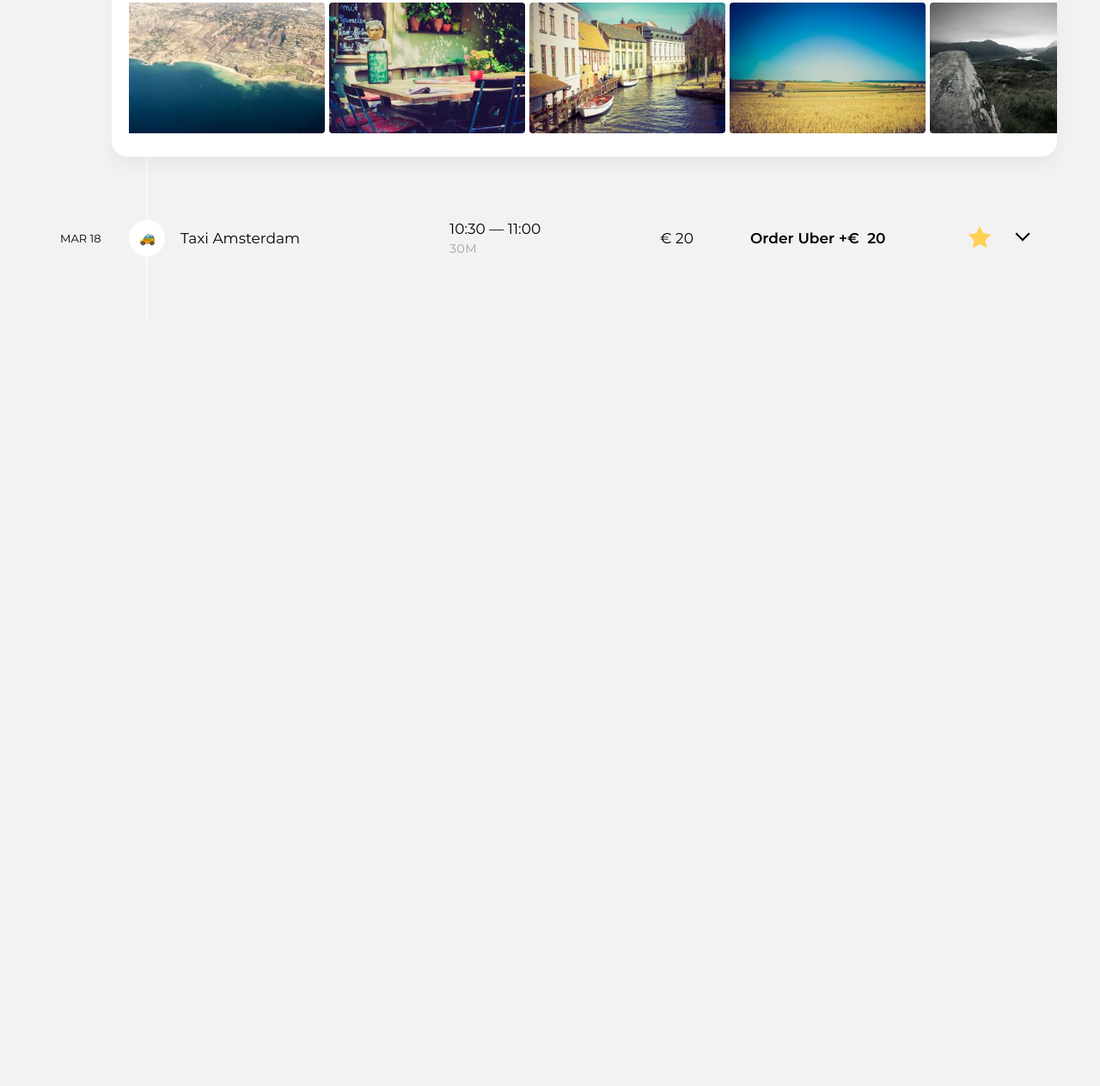
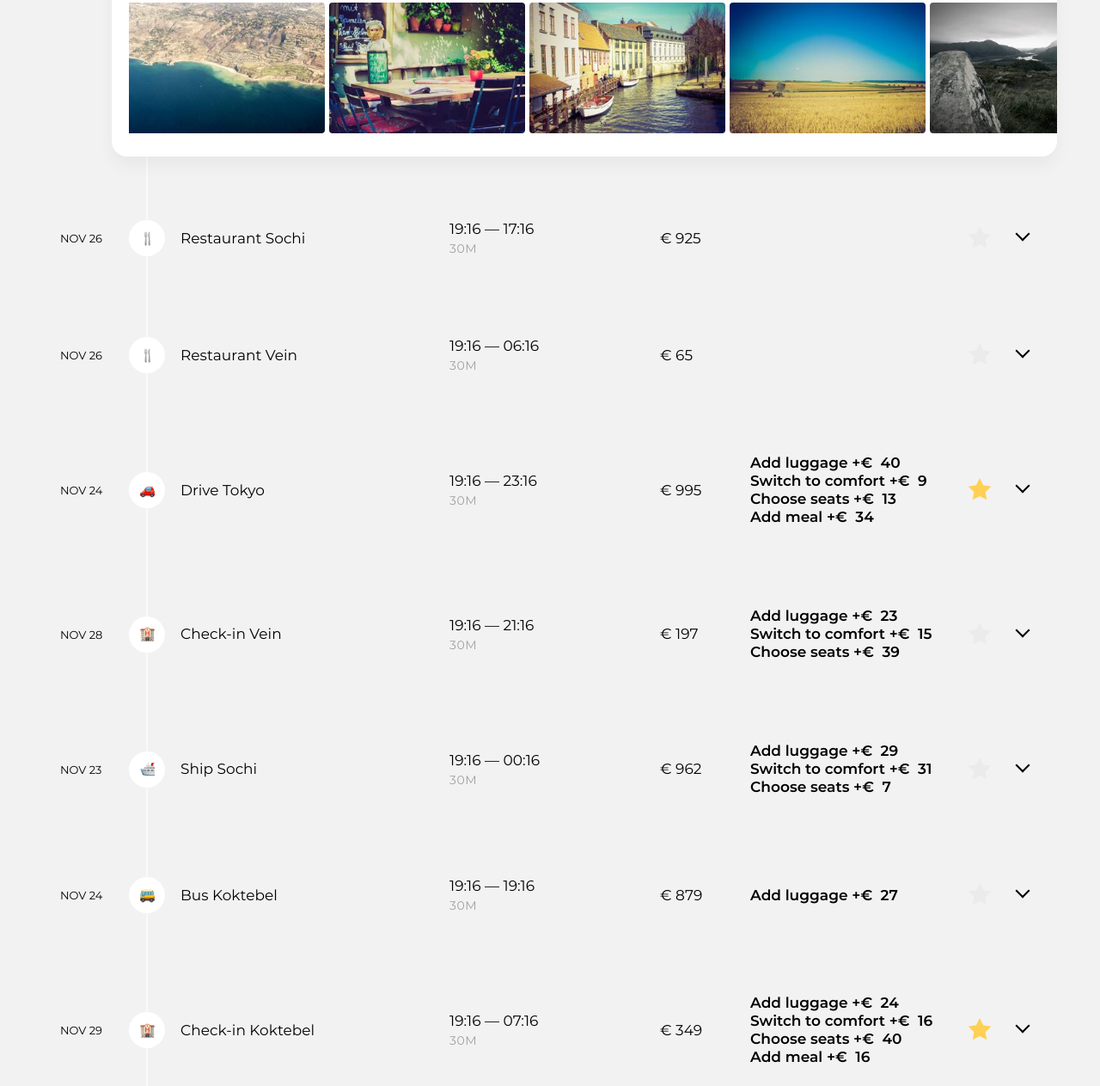
Before and after one commit to Danil2005st/324297-big-trip-13, a website built with webpack: page public/index.html in a window 1280 px wide. Shown: the part 1088-2351 px from the top of the page at 86% size. Before the commit the page ends 1460 px from the top, so only its background shows below. Built offline with nearby package versions, Linux system fonts and the light colour scheme.

Commit message:
Добавил точки маршрута

```diff
--- a/public/index.html
+++ b/public/index.html
@@ -6,7 +6,7 @@
 
     <title>Big Trip</title>
 
-    <link rel="stylesheet" href="/css/style.css">
+    <link rel="stylesheet" href="./css/style.css">
   </head>
 
   <body class="page-body">
--- /dev/null
+++ b/src/const.js
@@ -0,0 +1,4 @@
+export const POINT_TYPES = [`Taxi`, `Bus`, `Train`, `Ship`, `Transport`, `Drive`, `Flight`, `Check-in`, `Sightseeing`, `Restaurant`];
+export const CITIES = [`Paris`, `Vein`, `Amsterdam`, `Sochi`, `Koktebel`, `Prague`, `Tokyo`, `Mexico City`];
+export const DESTINATIONS = `Lorem ipsum dolor sit amet, consectetur adipiscing elit. Cras aliquet varius magna, non porta ligula feugiat eget. Fusce tristique felis at fermentum pharetra. Aliquam id orci ut lectus varius viverra. Nullam nunc ex, convallis sed finibus eget, sollicitudin eget ante. Phasellus eros mauris, condimentum sed nibh vitae, sodales efficitur ipsum. Sed blandit, eros vel aliquam faucibus, purus ex euismod diam, eu luctus nunc ante ut dui. Sed sed nisi sed augue convallis suscipit in sed felis. Aliquam erat volutpat. Nunc fermentum tortor ac porta dapibus. In rutrum ac purus sit amet tempus.`;
+export const PHOTO_URL = `http://picsum.photos/248/152?r=${Math.random()}`;
--- a/src/main.js
+++ b/src/main.js
@@ -6,6 +6,9 @@ import {createSortTemplate} from "./view/sort.js";
 import {createEvent} from "./view/event.js";
 import {createEventEdit} from "./view/event-edit.js";
 import {createEventAdd} from "./view/event-add.js";
+import {generatePoint} from "./mock/waypoint.js";
+
+const waypoints = new Array(20).fill().map(generatePoint);
 
 const render = (container, template, place) => {
   container.insertAdjacentHTML(place, template);
@@ -31,4 +34,7 @@ render(siteContentEvents, `<ul class="trip-events__list"></ul>`, `beforeend`);
 const siteContentEventsList = siteMainElement.querySelector(`.trip-events__list`);
 render(siteContentEventsList, createEventEdit(), `beforeend`);
 render(siteContentEventsList, createEventAdd(), `beforeend`);
-render(siteContentEventsList, createEvent(), `beforeend`);
+
+for (const point of  waypoints) {
+  render(siteContentEventsList, createEvent(point), `beforeend`);
+};
--- /dev/null
+++ b/src/mock/waypoint.js
@@ -0,0 +1,89 @@
+import dayjs from "dayjs";
+import {POINT_TYPES, CITIES, DESTINATIONS, PHOTO_URL} from "../const.js";
+import {getRandomInteger} from "../utils.js";
+
+const generatePrice = () => getRandomInteger(0, 1000);
+
+const generateTypePoint = () => {
+  const randomIndex = getRandomInteger(0, POINT_TYPES.length - 1);
+
+  return POINT_TYPES[randomIndex];
+};
+
+const getRandomCity = () => {
+  const randomIndex = getRandomInteger(0, CITIES.length - 1);
+
+  return CITIES[randomIndex];
+};
+
+const offers = new Map();
+
+for (const type of POINT_TYPES) {
+  offers.set(type, {
+    'Add luggage': getRandomInteger(15, 40),
+    'Switch to comfort': getRandomInteger(7, 40),
+    'Choose seats': getRandomInteger(2, 40),
+    'Add meal': getRandomInteger(10, 40),
+    'Travel by train': getRandomInteger(5, 40),
+  });
+}
+
+const getOffers = (type) => {
+  const offerList = Object.entries(offers.get(type)).map(([name, price]) => {
+    return {
+      name,
+      price,
+    };
+  });
+  return offerList.slice(0, getRandomInteger(0, 5));
+};
+
+const getDestinations = () => {
+  const decription = DESTINATIONS.split(`. `);
+  const randomInteger = getRandomInteger(1, 5);
+
+  const str = [];
+  for (let i = randomInteger; i--;) {
+    str.push(decription[getRandomInteger(1, decription.length - 1)]);
+  }
+  return str.join(`. `);
+};
+
+const generateDestinations = () => {
+  const destinations = {
+    decription: getDestinations(),
+    photo: PHOTO_URL,
+  };
+
+  return destinations;
+};
+
+const generateTime = () => {
+  const daysGap = getRandomInteger(0, 7);
+  const hoursGap = getRandomInteger(1, 24);
+  const beginTime = dayjs().add(daysGap, `day`);
+  const endTime = beginTime.add(hoursGap, `hour`);
+
+  const times = {
+    begin: beginTime,
+    end: endTime,
+    difference: beginTime - endTime,
+  };
+
+  return times;
+};
+
+
+export const generatePoint = () => {
+
+
+  return {
+    type: generateTypePoint(),
+    city: getRandomCity(),
+    offers: getOffers(generateTypePoint()),
+    destinations: generateDestinations(),
+    time: generateTime(),
+    price: generatePrice(),
+    isFavorite: Boolean(getRandomInteger(0, 1)),
+  };
+};
--- /dev/null
+++ b/src/utils.js
@@ -0,0 +1,16 @@
+import dayjs from "dayjs";
+
+export const getRandomInteger = (a = 0, b = 1) => {
+  const lower = Math.ceil(Math.min(a, b));
+  const upper = Math.floor(Math.max(a, b));
+
+  return Math.floor(lower + Math.random() * (upper - lower + 1));
+};
+
+export const humanizePointStart = (dueDate) => {
+  return dayjs(dueDate).format(`MMM DD`);
+};
+
+export const humanizePointPeriod = (dueDate) => {
+  return dayjs(dueDate).format(`HH:mm`);
+};
--- a/src/view/event.js
+++ b/src/view/event.js
@@ -1,31 +1,51 @@
-export const createEvent = () =>
-  `<li class="trip-events__item">
+import {POINT_TYPES, CITIES, DESTINATIONS, PHOTO_URL} from "../const.js";
+import {humanizePointStart, humanizePointPeriod} from "../utils.js";
+import dayjs from "dayjs";
+
+
+const createOffers = (offers) => {
+
+  return offers.map(({name, price}) => `<li class="event__offer">
+          <span class="event__offer-title">${name}</span>
+          &plus;&euro;&nbsp;
+          <span class="event__offer-price">${price}</span>
+        </li>`).join(``);
+};
+
+export const createEvent = (point) => {
+  const {type, city, offers, destinations, time, price, isFavorite} = point;
+
+  const favoriteClassName = isFavorite
+    ? `event__favorite-btn event__favorite-btn--active`
+    : `event__favorite-btn`;
+
+
+
+  return `<li class="trip-events__item">
     <div class="event">
-      <time class="event__date" datetime="2019-03-18">MAR 18</time>
+      <time class="event__date" datetime="${dayjs(time.begin).format('YYYY-MM-DD')}">${humanizePointStart(time.begin)}</time>
       <div class="event__type">
-        <img class="event__type-icon" width="42" height="42" src="img/icons/taxi.png" alt="Event type icon">
+        <img class="event__type-icon" width="42" height="42" src="img/icons/${type.toLowerCase()}.png" alt="Event type icon">
       </div>
-      <h3 class="event__title">Taxi Amsterdam</h3>
+      <h3 class="event__title">${type} ${city}</h3>
       <div class="event__schedule">
         <p class="event__time">
-          <time class="event__start-time" datetime="2019-03-18T10:30">10:30</time>
+          <time class="event__start-time" datetime="${time.begin}">${humanizePointPeriod(time.begin)}</time>
           &mdash;
-          <time class="event__end-time" datetime="2019-03-18T11:00">11:00</time>
+          <time class="event__end-time" datetime="${time.end}">${humanizePointPeriod(time.end)}</time>
         </p>
         <p class="event__duration">30M</p>
       </div>
       <p class="event__price">
-        &euro;&nbsp;<span class="event__price-value">20</span>
+        &euro;&nbsp;<span class="event__price-value">${price}</span>
       </p>
-      <h4 class="visually-hidden">Offers:</h4>
+
+      ${offers.length > 0 ? `<h4 class="visually-hidden">Offers:</h4>
       <ul class="event__selected-offers">
-        <li class="event__offer">
-          <span class="event__offer-title">Order Uber</span>
-          &plus;&euro;&nbsp;
-          <span class="event__offer-price">20</span>
-        </li>
-      </ul>
-      <button class="event__favorite-btn event__favorite-btn--active" type="button">
+        ${createOffers(offers)}
+      </ul>` : ``}
+
+      <button class="${favoriteClassName}" type="button">
         <span class="visually-hidden">Add to favorite</span>
         <svg class="event__favorite-icon" width="28" height="28" viewBox="0 0 28 28">
           <path d="M14 21l-8.22899 4.3262 1.57159-9.1631L.685209 9.67376 9.8855 8.33688 14 0l4.1145 8.33688 9.2003 1.33688-6.6574 6.48934 1.5716 9.1631L14 21z"/>
@@ -36,4 +56,4 @@ export const createEvent = () =>
       </button>
     </div>
   </li>`
-;
+};
```
